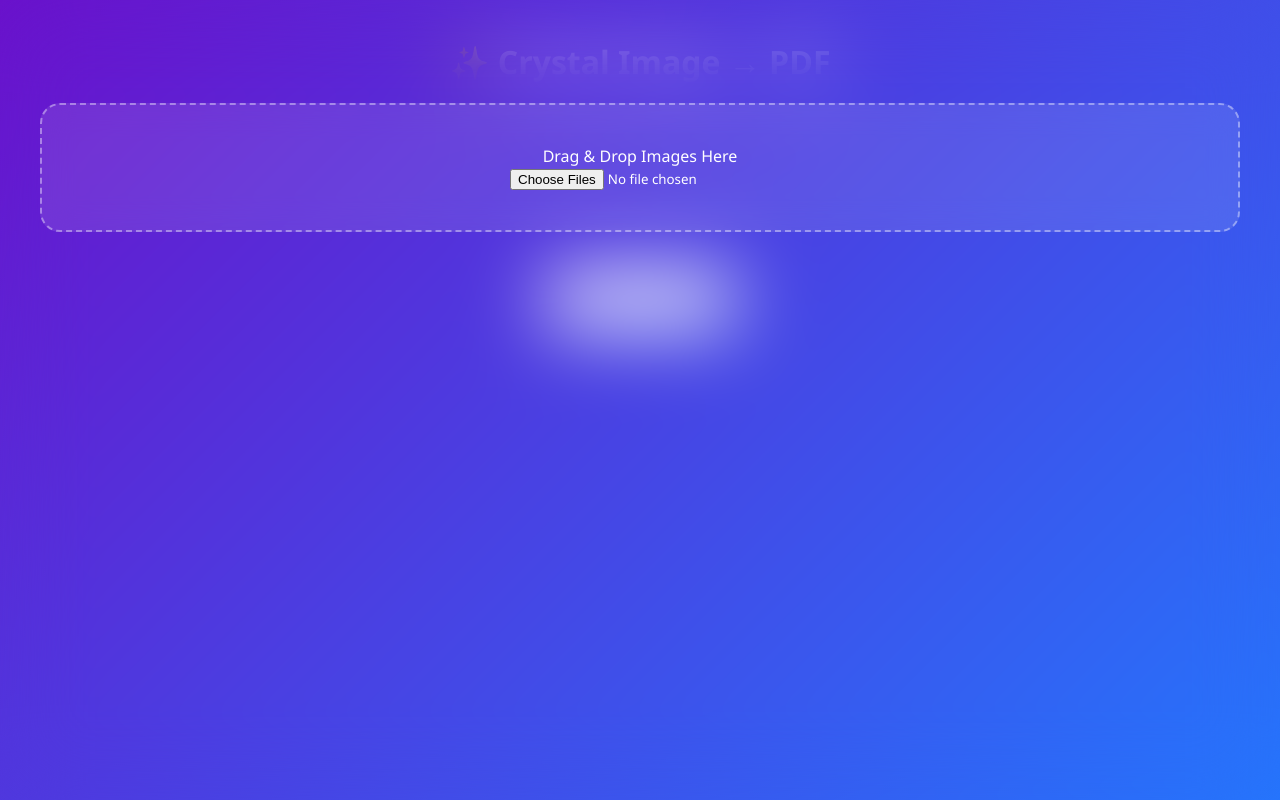
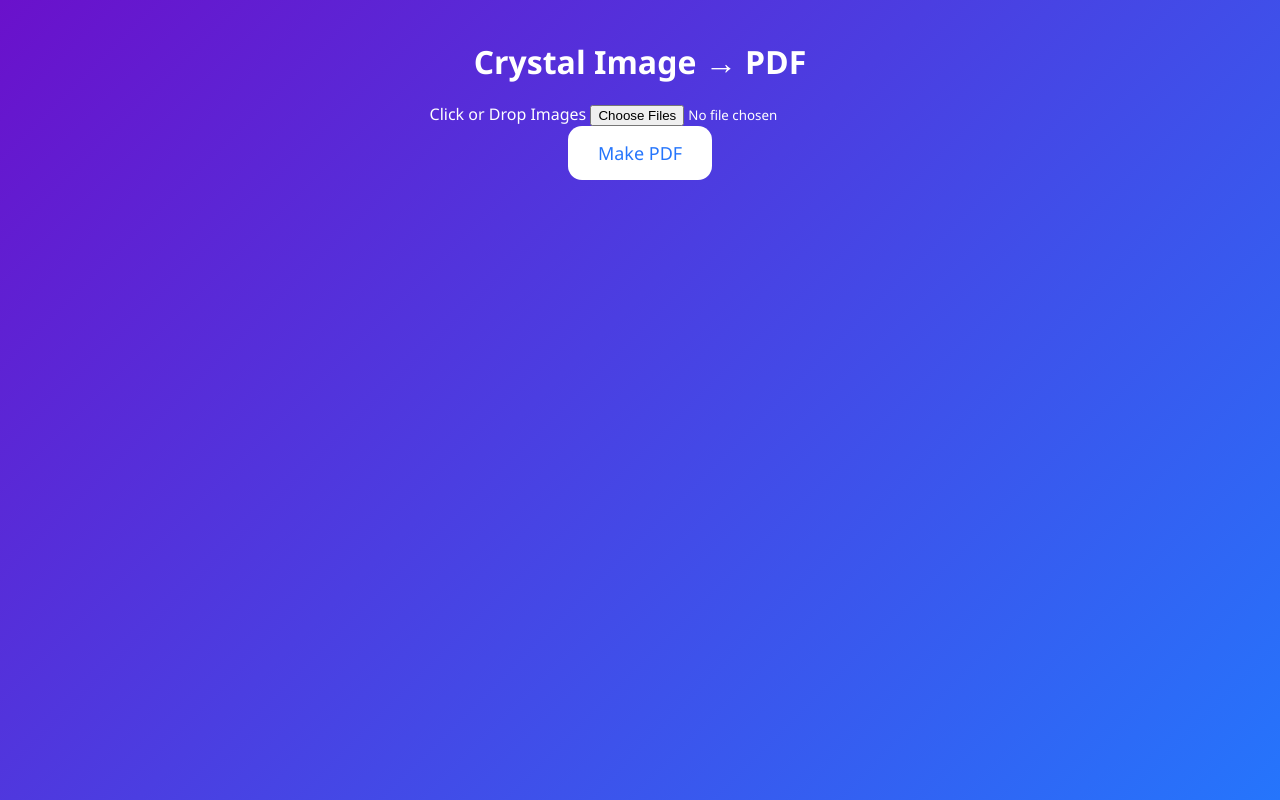
Before and after one commit to bruce672/crystal-store, a plain HTML site: page index.html in a window 1280 px wide. Drawn offline with nearby package versions, Linux system fonts and the light colour scheme.

Commit message:
Update index.html

```diff
--- a/index.html
+++ b/index.html
@@ -1,28 +1,30 @@
 <!DOCTYPE html>
 <html lang="en">
 <head>
-  <meta charset="UTF-8" />
-  <meta name="viewport" content="width=device-width, initial-scale=1.0"/>
-  <title>Crystal PDF Maker</title>
-  <link rel="stylesheet" href="style.css" />
-  <script src="https://cdnjs.cloudflare.com/ajax/libs/jspdf/2.5.1/jspdf.umd.min.js"></script>
+<meta charset="UTF-8">
+<meta name="viewport" content="width=device-width, initial-scale=1.0">
+<title>Crystal PDF Maker</title>
+
+<link rel="stylesheet" href="style.css">
+
+<!-- jsPDF CDN -->
+<script src="https://cdnjs.cloudflare.com/ajax/libs/jspdf/2.5.1/jspdf.umd.min.js"></script>
 </head>
+
 <body>
-
-<div class="bg"></div>
 
 <div class="app">
 
-  <h1>✨ Crystal Image → PDF</h1>
+<h1>Crystal Image → PDF</h1>
 
-  <div class="upload-card" id="dropZone">
-    <p>Drag & Drop Images Here</p>
-    <input type="file" id="fileInput" multiple accept="image/*">
-  </div>
+<div class="upload" id="dropZone">
+Click or Drop Images
+<input type="file" id="fileInput" multiple accept="image/*">
+</div>
 
-  <div class="preview" id="preview"></div>
+<div id="preview"></div>
 
-  <button id="convertBtn">Convert to PDF</button>
+<button id="convertBtn">Make PDF</button>
 
 </div>
 
```
